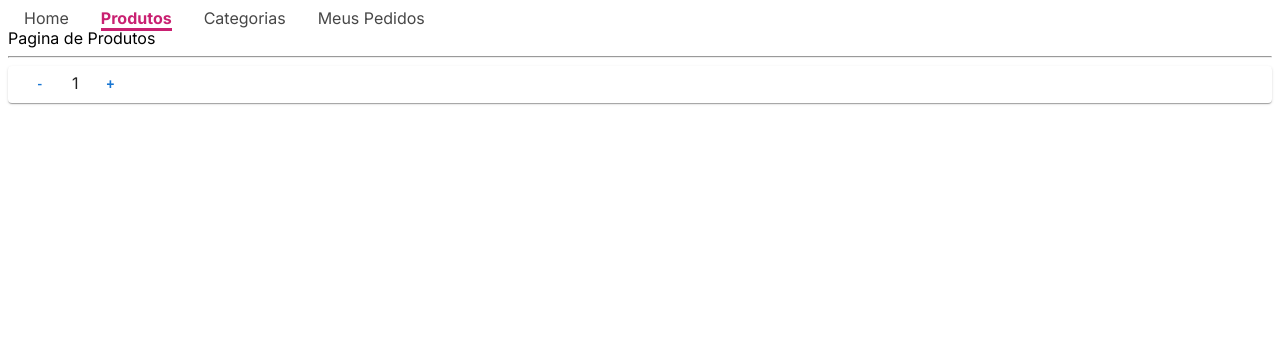
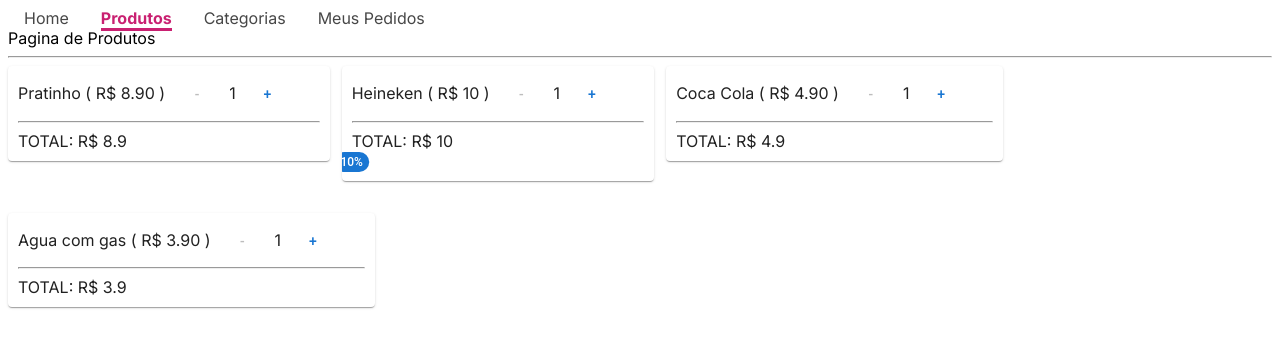
Before and after one commit to digitalcollege-fortal/soudev-02, a React (Create React App) app in the folder projeto-final/front/: page /produtos in a window 1280 px wide. Shown: the top 348 px of the page. Built offline with nearby package versions, Linux system fonts and the light colour scheme.

Commit message:
Aula de useState

```diff
--- a/projeto-final/front/src/pages/Produtos/index.js
+++ b/projeto-final/front/src/pages/Produtos/index.js
@@ -1,34 +1,64 @@
 import Menu from "../../components/Menu";
-import {Card, Button} from "@mui/material";
+import {Card, Button, Grid, Badge} from "@mui/material";
 import React from "react";
-// import {useState} from "react";
+
+function CadaProduto(props) {
+    const [quantidade, alterarQuantidade] = React.useState(1);
+
+    const add = () => {
+        alterarQuantidade(quantidade + 1);
+    }
+
+    const remove = () => {
+        alterarQuantidade(quantidade - 1);
+    }
+
+    return (
+        <Card style={{width: '100%', padding: '10px'}}>
+            {props.produto} ( R$ {props.valor} )
+
+            <Button disabled={ quantidade === 1 ? true : false }  onClick={remove}>-</Button>
+            {quantidade}
+            <Button onClick={add}>+</Button>
+
+            <hr/>
+
+            TOTAL: R$ {props.valor * quantidade }
+
+            <br/>
+            {
+                props.desconto &&
+                <Badge color="primary" badgeContent={props.desconto}/>
+            }
+        </Card>
+    )
+}
 
 
 export default function Produtos() {
-    // let quantidade = 10;
-    const [quantidade, alterarQuantidade] = React.useState(1);
-
-    const add = () => {
-        quantidade += 1;
-    }
-
-    const remove = () => {
-        quantidade -=1 ;
-    }
-
     return (
         <div>
             <Menu/>
             Pagina de Produtos
             <hr/>
 
-            <Card>
-                <Button onClick={remove}>-</Button>
-                {quantidade}
-                <Button onClick={add}>+</Button>
-            </Card>
+            <Grid container spacing={4}>
+                <Grid item>
+                    <CadaProduto produto="Pratinho" valor="8.90"/>
+                </Grid>
 
+                <Grid item>
+                    <CadaProduto produto="Heineken" valor="10" desconto="10%"/>
+                </Grid>
 
+                <Grid item>
+                    <CadaProduto produto="Coca Cola" valor="4.90"/>
+                </Grid>
+
+                <Grid item>
+                    <CadaProduto produto="Agua com gas" valor="3.90"/>
+                </Grid>
+            </Grid>
         </div>
     )
 }
```
